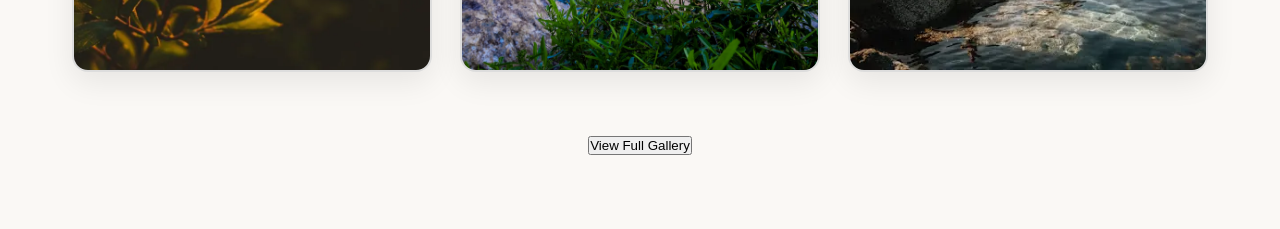
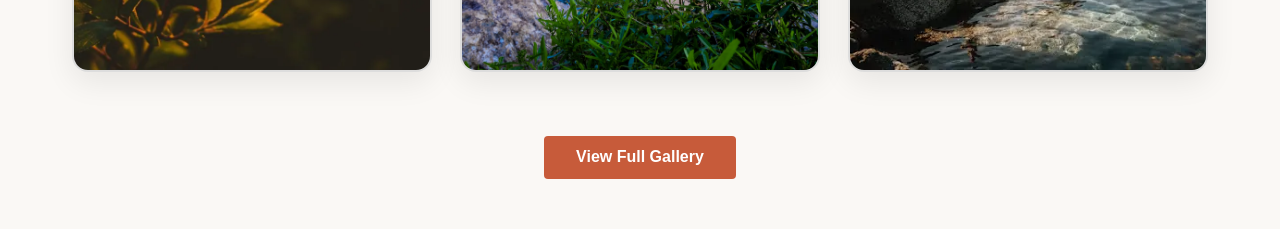
Before and after one commit to yewoSidira/PHOTOGRAPHY-WEBSITE, a React (Create React App) app: page / in a window 1280 px wide. Shown: the part 1640-1869 px from the top of the page. Built offline with nearby package versions, Linux system fonts and the light colour scheme.

Commit message:
changed a sytle element

```diff
--- a/src/components/sections/Gallery.jsx
+++ b/src/components/sections/Gallery.jsx
@@ -66,7 +66,7 @@ const Gallery = () => {
 
          <button
     type="button"
-    className="btn-secondary"
+    className="btn-primary"
 >
     View Full Gallery
 </button>
```
